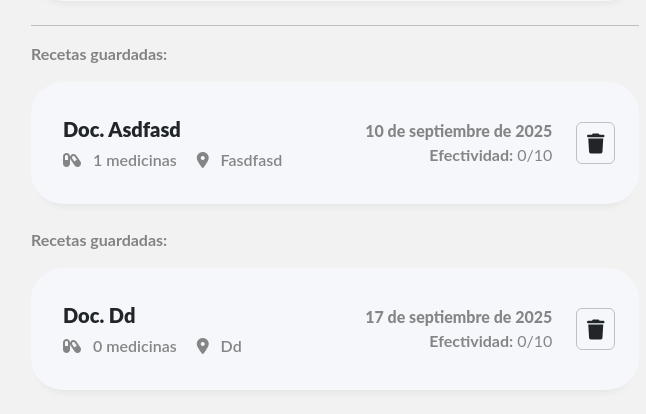
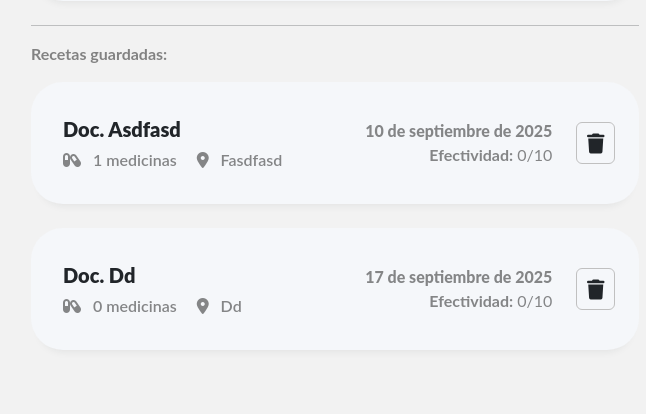
Before and after one commit to CI5co22/MiDo, a Django app: template miApp/templates/home.html in a window 1280 px wide. Shown: the part 483-897 px from the top of the page, without its empty margins (305-951 px from the left). After the commit the page ends 797 px from the top, so only its background shows below. Run offline with Django 5.2, Linux system fonts and the light colour scheme; the template is opened without the code that fills it: values that come from a table or form of the project are taken from there, others are empty; data comes from the database, SQL or seed files in the repository.

Commit message:
Update home.html

```diff
--- a/miApp/templates/home.html
+++ b/miApp/templates/home.html
@@ -87,8 +87,8 @@
             <hr class="mt-4 mb-3">
             <!--  -->
             {% if lista %}
+            <p class="clasif"><b>Recetas guardadas:</b></p>
             {% for receta in lista %}
-            <p class="clasif"><b>Recetas guardadas:</b></p>
             <div class="receta mt-3" data-id="{{ receta.id }}">
                 <div class="receta-info1">
                     <div class="receta-doc">
```
